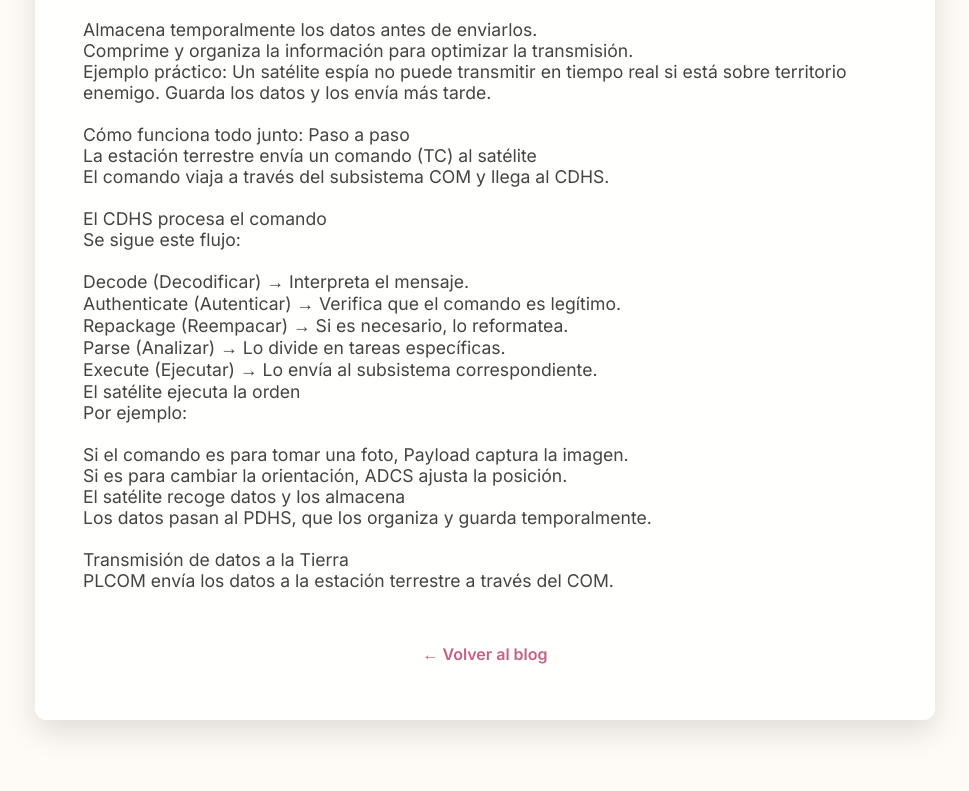
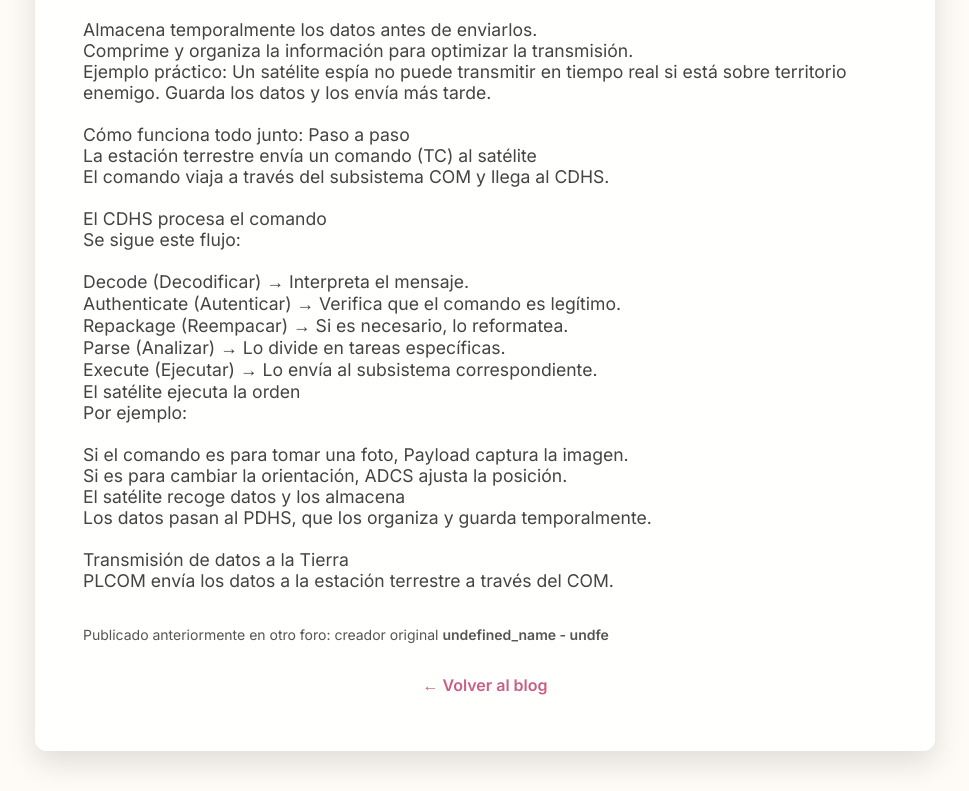
Before and after one commit to blog-undfe/blog-undfe.github.io, a plain HTML site: page funcionamiento-satelite.html in a window 1280 px wide. Shown: the part 8890-9681 px from the top of the page, without its empty margins (155-1124 px from the left). Before the commit the page ends 9650 px from the top, so only its background shows below. Drawn offline with nearby package versions, Linux system fonts and the light colour scheme.

Commit message:
Update funcionamiento-satelite.html

```diff
--- a/funcionamiento-satelite.html
+++ b/funcionamiento-satelite.html
@@ -359,6 +359,10 @@ Transmisión de datos a la Tierra
 PLCOM envía los datos a la estación terrestre a través del COM.
     </div>
 
+<p style="font-size: 14px; color: #555;">
+  Publicado anteriormente en otro foro: creador original <strong>undefined_name - undfe</strong>
+</p>
+
     <p class="back-link"><a href="index.html">← Volver al blog</a></p>
   </main>
 
```
